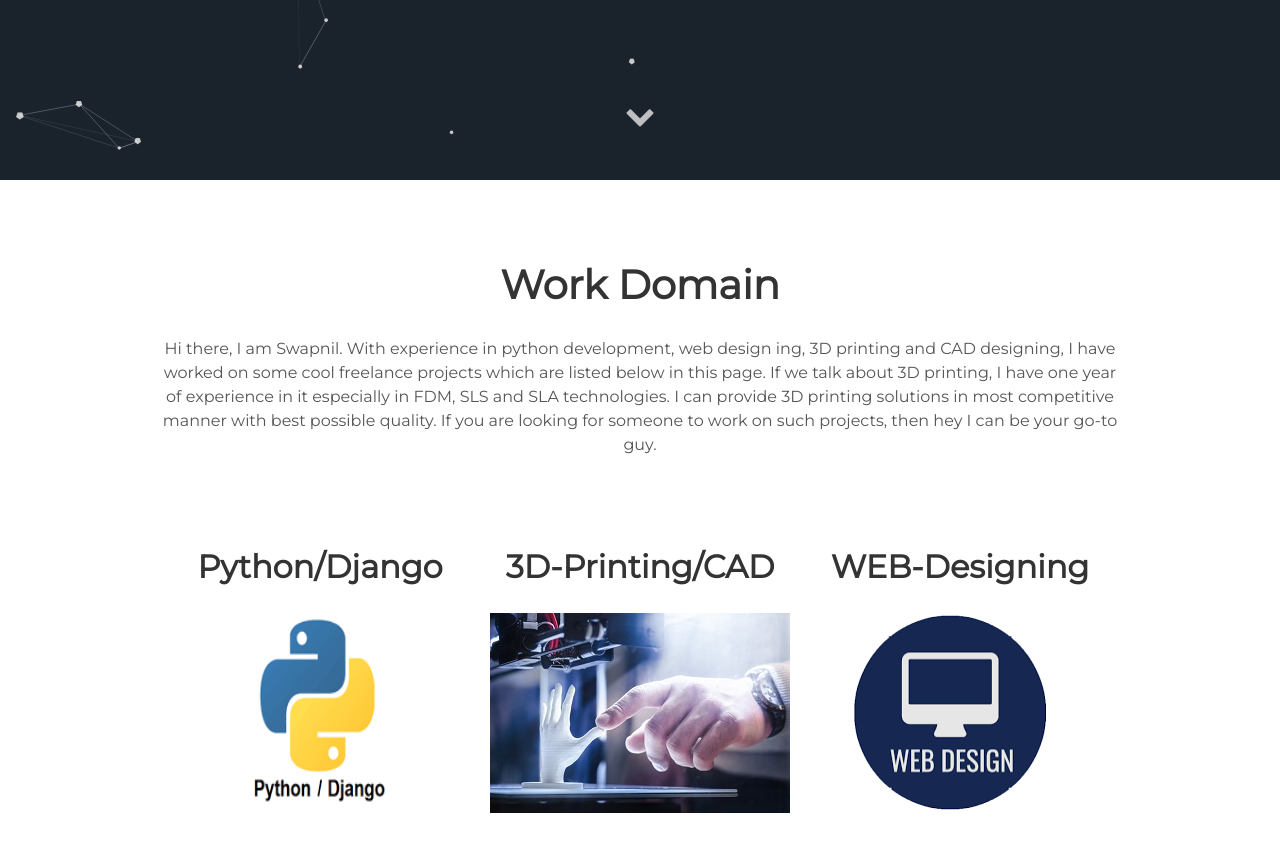
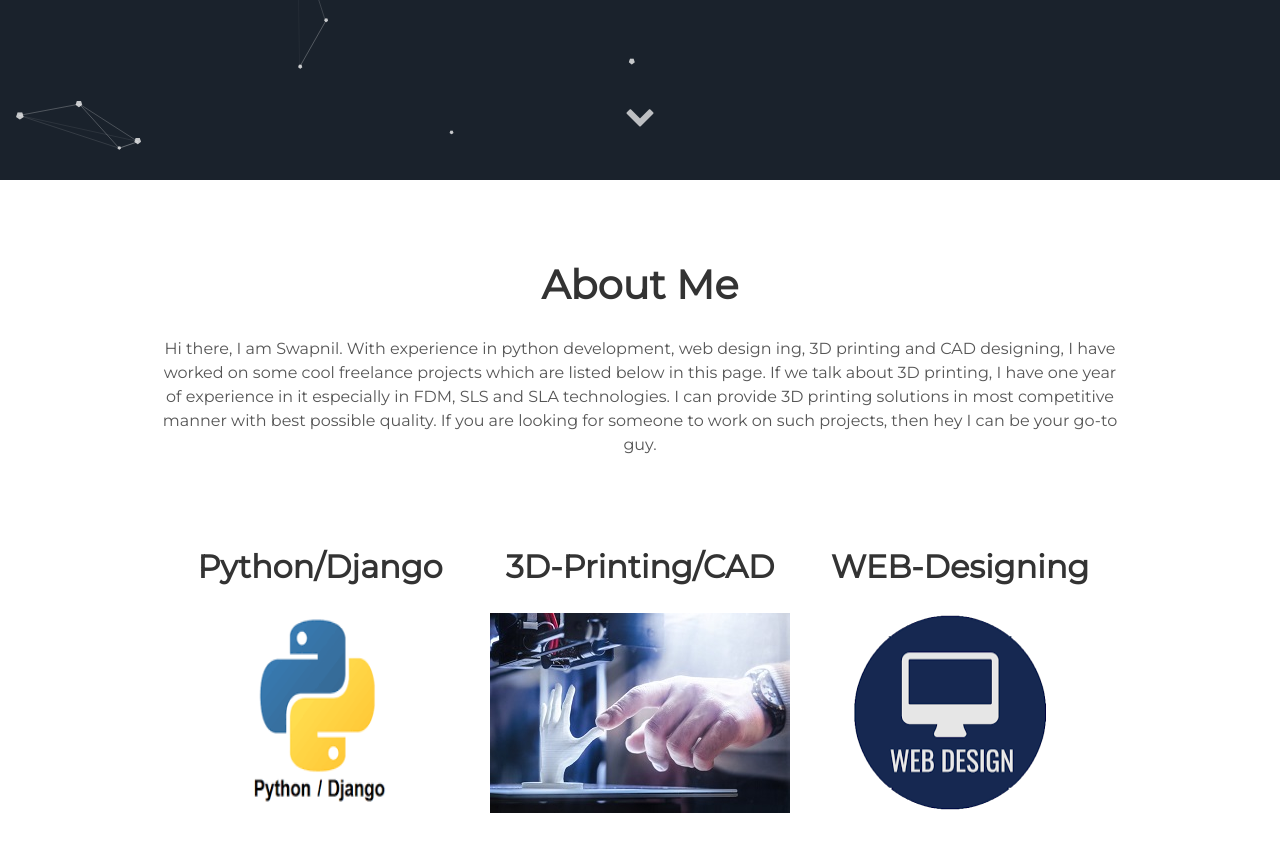
Before and after one commit to swapnilkathane/swapnilkathaneoldweb, a Jekyll site: the page built from index.html, in a window 1280 px wide and 900 px high, scrolled down 720 px. Shown: the top 852 px of the window. Built offline with Jekyll 4.4.1, drawn with Linux system fonts in a browser that asks for light colours.

Commit message:
Update about.html

```diff
--- a/_includes/about.html
+++ b/_includes/about.html
@@ -1,5 +1,5 @@
  <div class="user-details">
-  <h1>Work Domain</h1>
+  <h1>About Me</h1>
   <p> {{site.user_description}} </p>
 </div>
   <div class="user">
```
